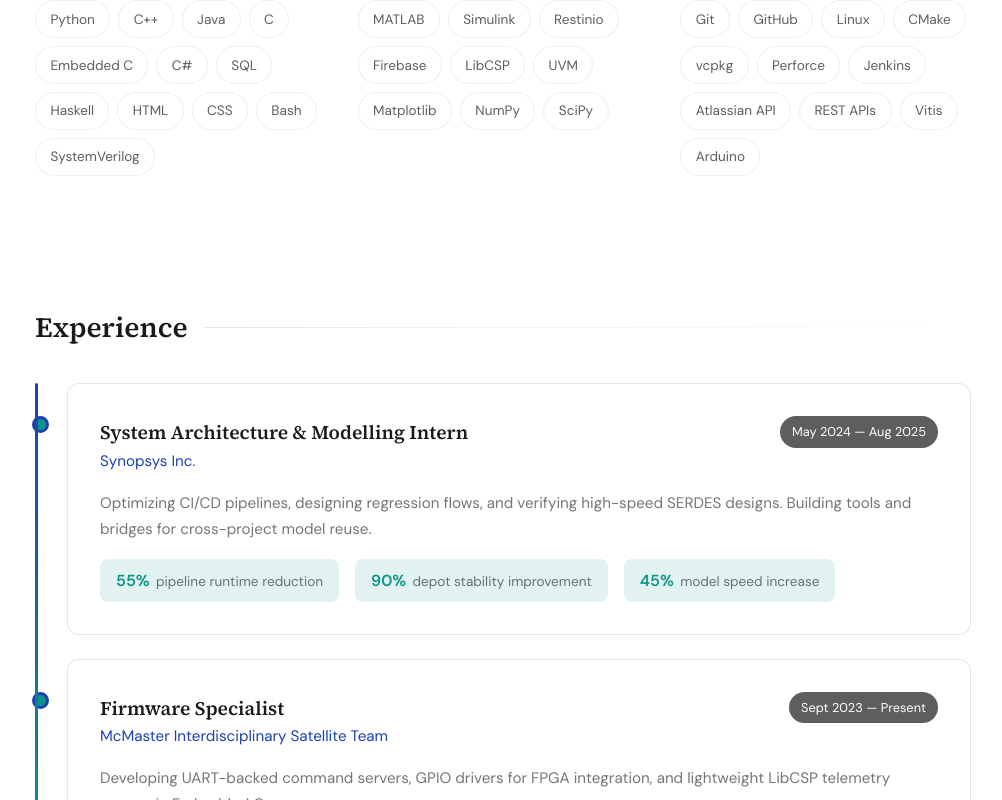
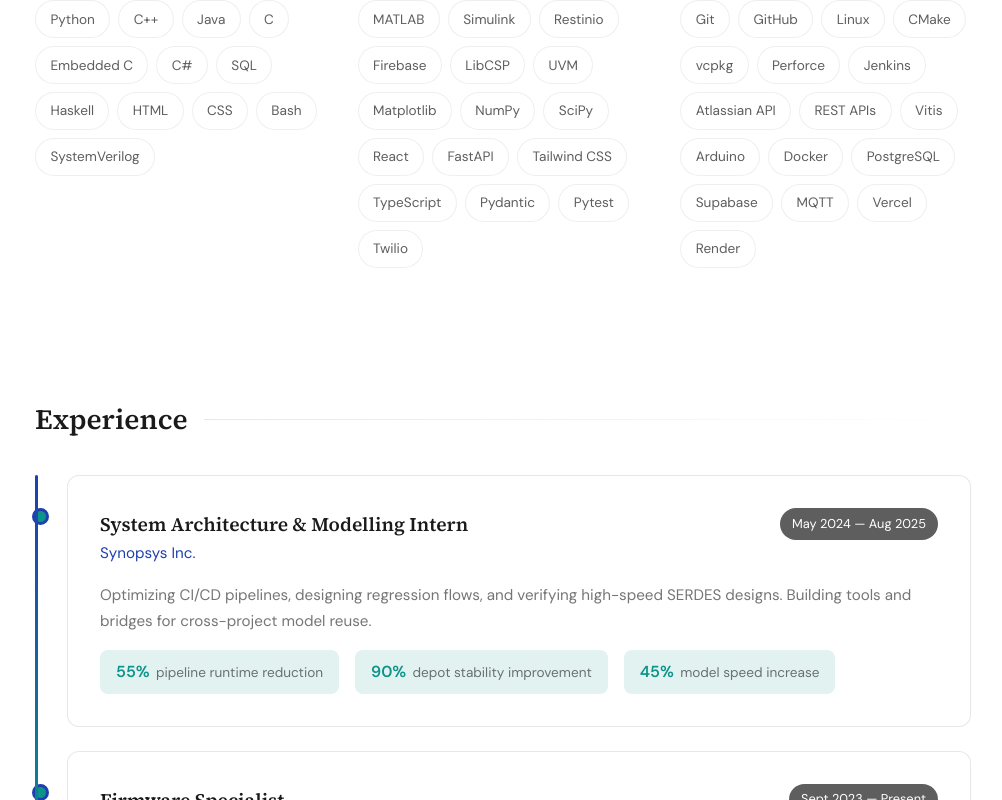
Before and after one commit to harmanpreet-sagar/personal-website, a Next.js app: page / in a window 1280 px wide. Shown: the part 1520-2320 px from the top of the page, without its empty margins (137-1139 px from the left). Built offline with nearby package versions, Linux system fonts and the light colour scheme.

Commit message:
Update skills section

```diff
--- a/components/About.tsx
+++ b/components/About.tsx
@@ -4,11 +4,13 @@ export default function About() {
     ]
 
     const libraries_and_frameworks = [
-        'MATLAB', 'Simulink', 'Restinio', 'Firebase', 'LibCSP', 'UVM', 'Matplotlib', 'NumPy', 'SciPy'
+        'MATLAB', 'Simulink', 'Restinio', 'Firebase', 'LibCSP', 'UVM', 'Matplotlib', 'NumPy', 'SciPy',
+        'React', 'FastAPI', 'Tailwind CSS', 'TypeScript', 'Pydantic', 'Pytest', 'Twilio'
     ]
 
     const tools = [
-        'Git', 'GitHub', 'Linux', 'CMake', 'vcpkg', 'Perforce', 'Jenkins', 'Atlassian API', 'REST APIs', 'Vitis', 'Arduino'
+        'Git', 'GitHub', 'Linux', 'CMake', 'vcpkg', 'Perforce', 'Jenkins', 'Atlassian API', 'REST APIs', 'Vitis', 'Arduino',
+        'Docker', 'PostgreSQL', 'Supabase', 'MQTT', 'Vercel', 'Render'
     ]
 
     const awards = [
```
